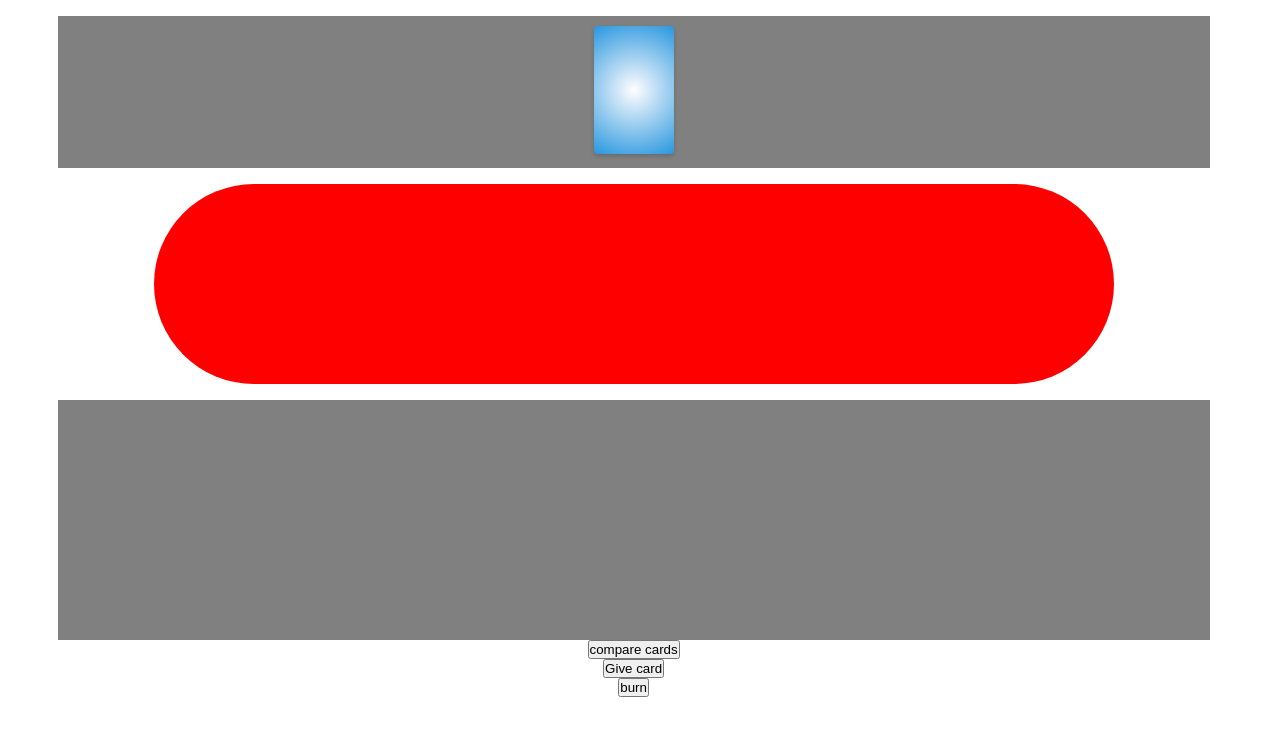
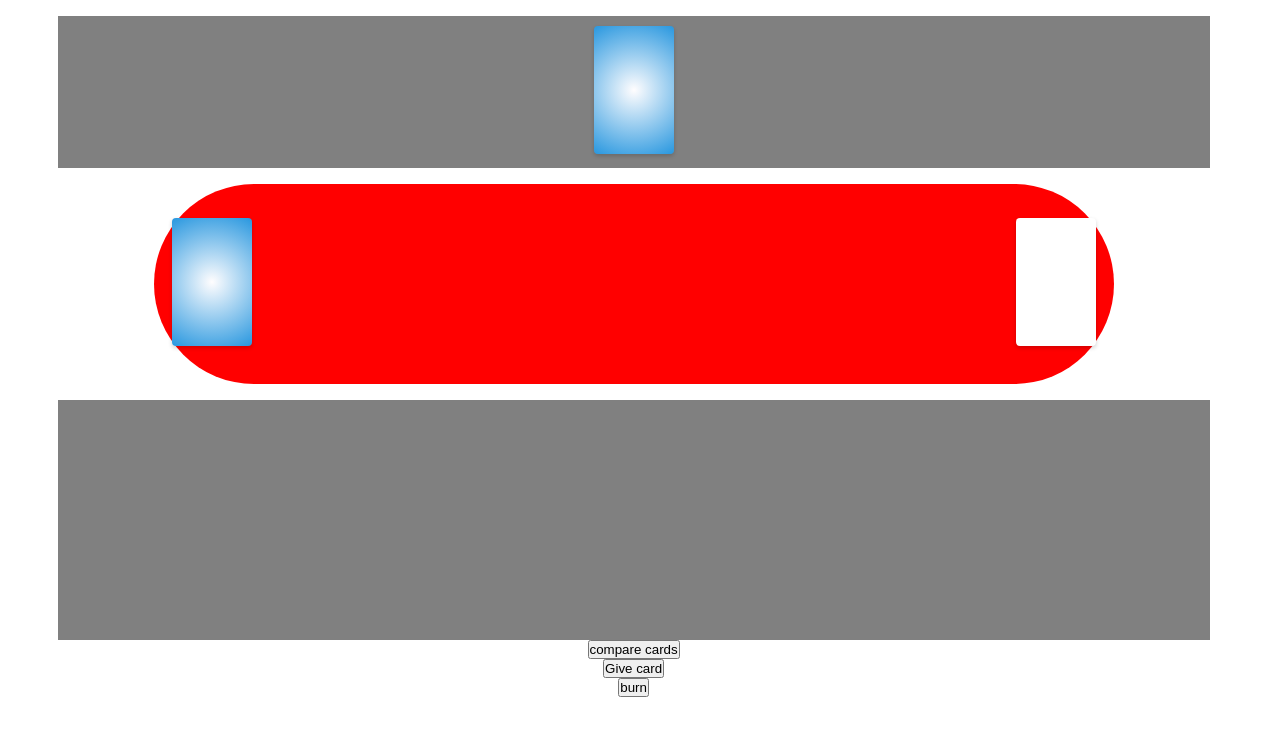
Before and after one commit to sPridmore96/Karma-card-game, a website with bundled scripts: page index.html in a window 1280 px wide. Built offline with nearby package versions, Linux system fonts and the light colour scheme.

Commit message:
added new layout to table

```diff
--- a/index.html
+++ b/index.html
@@ -29,20 +29,37 @@
 
     <div class="table">
         <div class="table__deck">
-            <ul class="deck"></ul>
+            <section class="card card--back" value="">
+                <div class="card__inner card__inner--centered">
+                    <div class="card__column">
+                        <div class="card__symbol"></div>
+                        <div class="card__symbol"></div>
+                    </div>
+                </div>
+            </section>
         </div>
 
         <div class="table__stack"></div>
+
+
+        <div class="table__burn">
+            <section class="card card" value="">
+                <div class="card__inner card__inner--centered">
+                    <div class="card__column">
+                        <div class="card__symbol"></div>
+                        <div class="card__symbol"></div>
+                    </div>
+                </div>
+            </section>
+        </div>
     </div>
-
-    <div class="table__burn"></div>
 
     <div class="user">
         <div class="user__hand"></div>
     </div>
-        <button id="compare">compare cards</button>
-        <button id="give-card">Give card</button>
-        <button id="remove">burn</button>
+    <button id="compare">compare cards</button>
+    <button id="give-card">Give card</button>
+    <button id="remove">burn</button>
     </div>
 </body>
 
--- a/styles.scss
+++ b/styles.scss
@@ -1,4 +1,5 @@
 @use "./styles/cards" as *;
+@use "./styles/table";
 
 *{
     margin: 0;
@@ -15,18 +16,6 @@ body{
     padding: 1rem;
 }
 
-.table {
-    flex-wrap: wrap;
-    background-color: red;
-    height: 25vh;
-    width: 75vw;
-    display: flex;
-    align-items: center;
-    justify-content: center;
-    border-radius: 10rem;
-    margin: 1rem 0 1rem 0;
-}
-
 .opponent {
     background-color: grey;
     display: flex;
--- /dev/null
+++ b/styles/_table.scss
@@ -0,0 +1,12 @@
+.table {
+    flex-wrap: wrap;
+    background-color: red;
+    height: 25vh;
+    width: 75vw;
+    display: flex;
+    align-items: center;
+    justify-content: space-between;
+    border-radius: 10rem;
+    padding: 0.5rem;
+    margin: 1rem 0 1rem 0;
+}
```
Also changed, not shown: styles.css, 1 other file.
